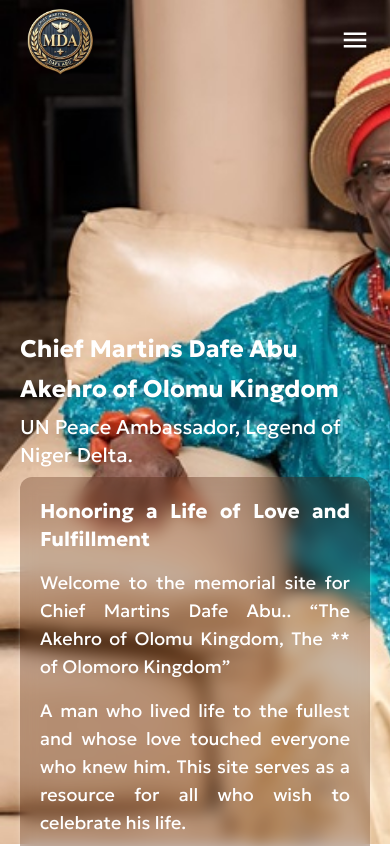
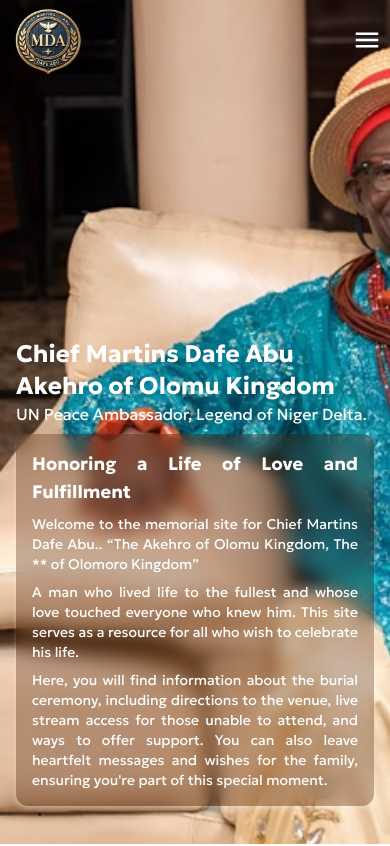
Before and after one commit to Dennardavid/Chief-Martins, a Next.js app: page / in a window 390 px wide. Shown: the top 846 px of the page. Built offline with nearby package versions, Linux system fonts and the light colour scheme.

Commit message:
lets see

```diff
--- a/src/app/components/hero.js
+++ b/src/app/components/hero.js
@@ -23,38 +23,37 @@ export default function Hero() {
   });
 
   return (
-    <section className="relative px-5 md:px-8 lg:px-10 top-[30%] xl:top-[50%] flex flex-col lg:flex-row  gap-2 justify-between text-white">
+    <section className="absolute px-4 md:px-8 lg:px-10 top-[40%] md:top-[30%] xl:top-[50%] flex flex-col lg:flex-row  gap-2 justify-between text-white">
       <div>
         <h1 className="header font-extrabold text-2xl md:text-3xl xl:text-7xl xl:w-[850px]">
           Chief Martins Dafe Abu
         </h1>
-        <h2 className="header font-extrabold text-2xl md:text-3xl xl:text-6xl mt-2">
+        <h2 className="header font-extrabold text-2xl md:text-3xl xl:text-6xl lg:mt-2">
           Akehro of Olomu Kingdom
         </h2>
-        <h2 className="title font-medium text-xl lg:text-3xl mt-2">
+        <h2 className="title font-medium text-base md:text-xl lg:text-3xl lg:mt-2">
           UN Peace Ambassador, Legend of Niger Delta.
         </h2>
       </div>
-      <div className="xl:w-[500px] flex flex-col gap-4 p-5 bg-amber-950 backdrop-filter bg-opacity-30 backdrop-blur xl:absolute xl:right-10 xl:bottom-16 rounded-xl shadow-md shadow-white/30 text-justify">
-        <p className="Intro text-xl font-bold self-center">
+      <div className="xl:w-[500px] flex flex-col gap-2 md:gap-4 p-4 md:p-5 bg-amber-950 backdrop-filter bg-opacity-30 backdrop-blur xl:absolute xl:right-10 xl:bottom-16 rounded-xl shadow-md shadow-white/30 text-justify">
+        <p className="Intro text-lg md:text-xl font-bold self-center">
           Honoring a Life of Love and Fulfillment
         </p>
-        <p className="Intro text-lg">
+        <p className="Intro text-sm">
           Welcome to the memorial site for Chief Martins Dafe Abu.. “The Akehro
           of Olomu Kingdom, The ** of Olomoro Kingdom”
         </p>
-        <p className="Intro text-lg">
+        <p className="Intro text-sm">
           A man who lived life to the fullest and whose love touched everyone
           who knew him. This site serves as a resource for all who wish to
           celebrate his life.
         </p>
-        <p className="Intro text-lg">
+        <p className="Intro text-sm">
           Here, you will find information about the burial ceremony, including
-          directions to the venue and details for the live stream, allowing
-          those unable to join us physically to be part of this special moment.
-          For those who would like to offer their support we have provided ways
-          to do so. Additionally, you can leave your heartfelt messages and
-          wishes for the family.
+          directions to the venue, live stream access for those unable to
+          attend, and ways to offer support. You can also leave heartfelt
+          messages and wishes for the family, ensuring you're part of this
+          special moment.
         </p>
       </div>
     </section>
--- a/src/app/components/navbar.js
+++ b/src/app/components/navbar.js
@@ -6,7 +6,7 @@ export default function Navbar() {
   return (
     <header className="text-white">
       <nav
-        className="flex justify-between items-center lg:hover:bg-slate-50 lg:hover:backdrop-filter lg:hover:bg-opacity-15 lg:hover:backdrop-blur-md px-5 md:px-8 lg:px-10 ease-in-out duration-500"
+        className="flex justify-between items-center lg:hover:bg-slate-50 lg:hover:backdrop-filter lg:hover:bg-opacity-15 lg:hover:backdrop-blur-md px-2 md:px-8 lg:px-10 ease-in-out duration-500"
       >
         <div className="logo">
           <Image src="/logo.webp" alt="logo" width={80} height={80} />
--- a/src/app/page.js
+++ b/src/app/page.js
@@ -4,7 +4,7 @@ import Hero from "./components/hero";
 export default function Home() {
   return (
     <>
-      <main className="w-dvw bg-[url('/mobile.jpg')] md:bg-[url('/tablet.jpeg')] lg:bg-[url('/pixelcut-export.jpeg')] h-screen full bg-cover bg-no-repeat">
+      <main className="w-dvw bg-[url('/mobile.jpg')] md:bg-[url('/tablet.jpeg')] lg:bg-[url('/pixelcut-export.jpeg')] min-h-screen full bg-cover bg-no-repeat pb-3">
         <Navbar />
         <Hero />
       </main>
```
